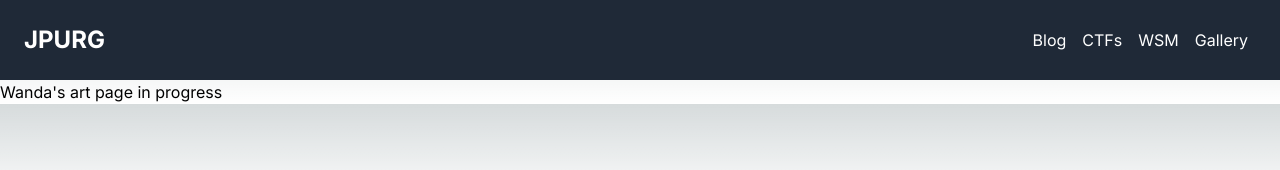
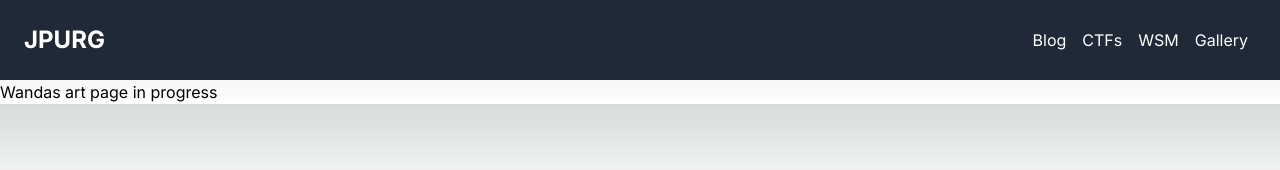
Before and after one commit to kloutkake/jpurg, a Next.js app: page /pages/wanda in a window 1280 px wide. Shown: the top 170 px of the page. Built offline with nearby package versions, Linux system fonts and the light colour scheme.

Commit message:
Changes to be committed: 	modified:   pages/wanda/page.tsx

```diff
--- a/src/app/pages/wanda/page.tsx
+++ b/src/app/pages/wanda/page.tsx
@@ -1,3 +1,3 @@
 export default function WSM() {
-    return <div>Wanda's art page in progress</div>;
+    return <div>Wandas art page in progress</div>;
   }
```
